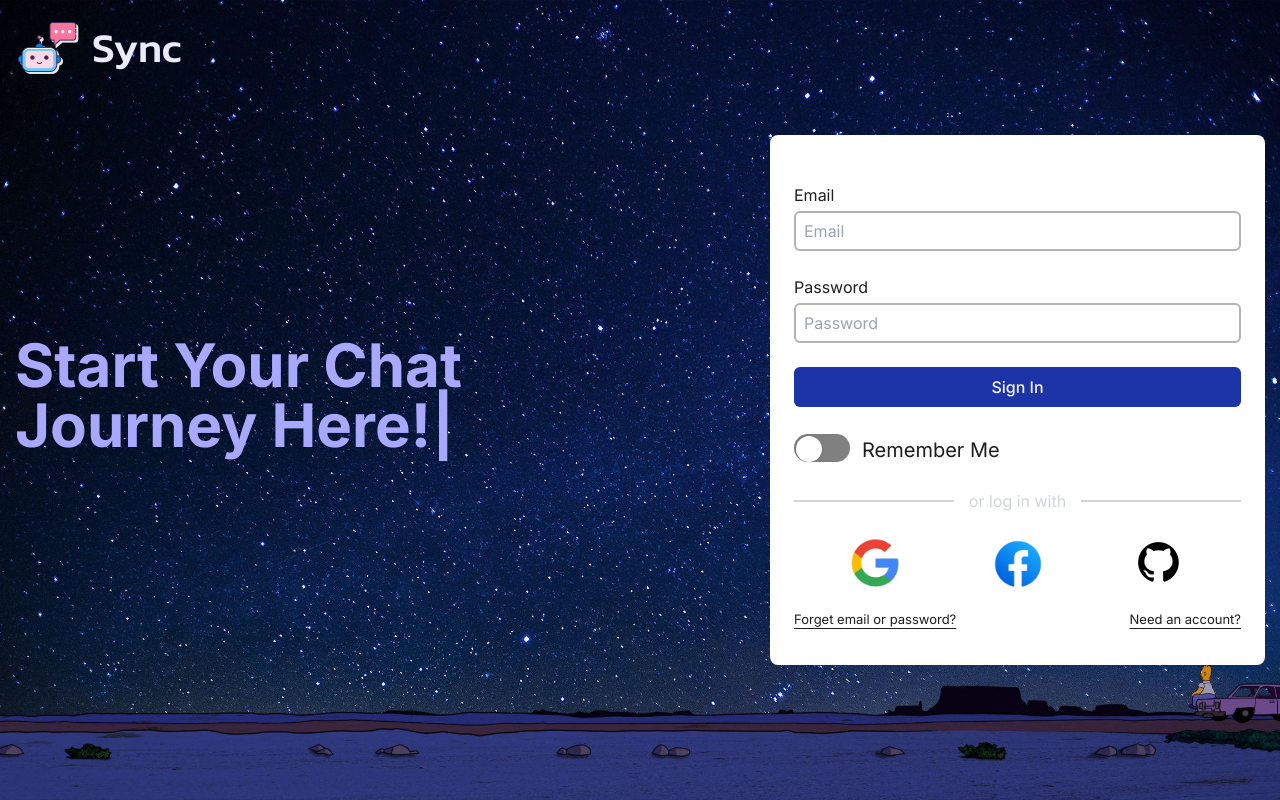
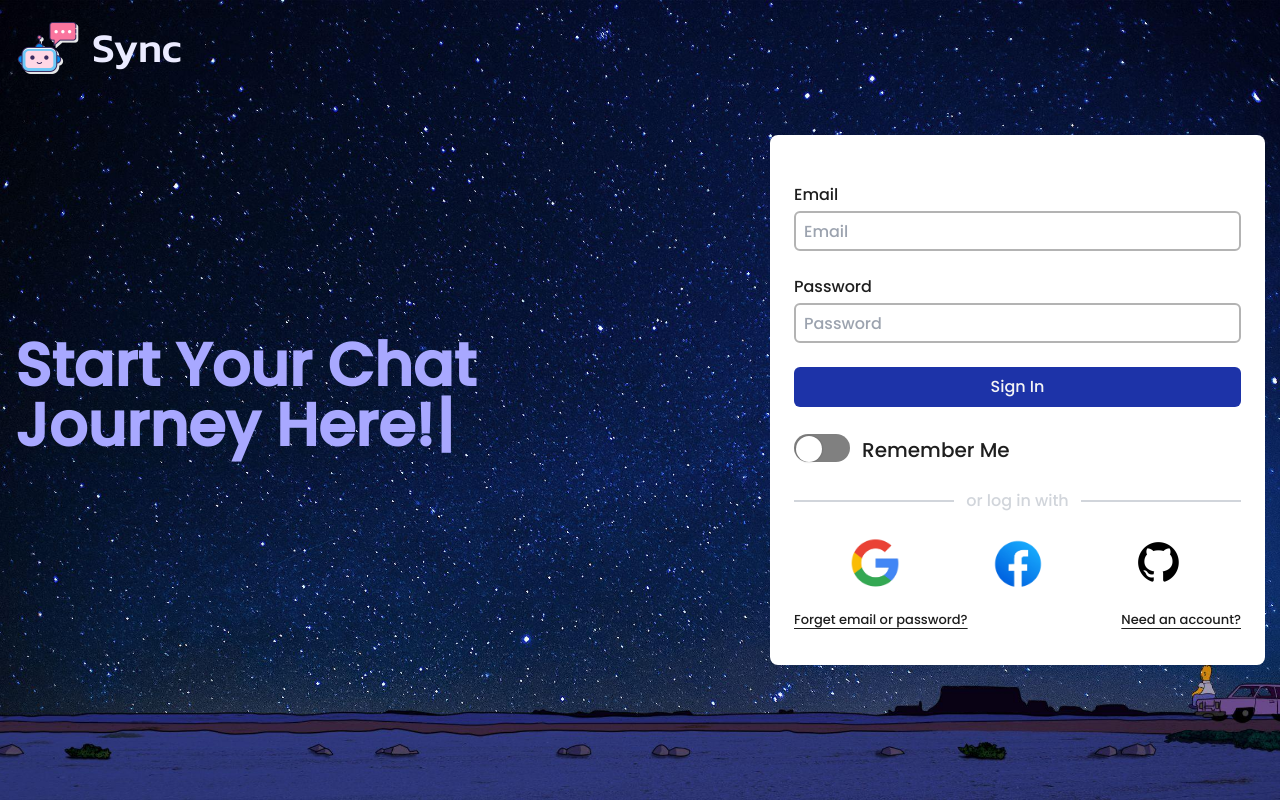
Before and after one commit to DiscordCataloger/sync, a Next.js app: page /login in a window 1280 px wide. Built offline with nearby package versions, Linux system fonts and the light colour scheme.

Commit message:
adding links to the buttons

```diff
--- a/src/app/(frontend)/(components)/login.jsx
+++ b/src/app/(frontend)/(components)/login.jsx
@@ -3,11 +3,13 @@ import { useState } from "react";
 import Switch from "./switch";
 import Image from "next/image";
 import { Button } from "@/components/ui/button";
+import { useRouter } from "next/navigation";
 
 export default function Login() {
   const [email, setEmail] = useState("");
   const [password, setPassword] = useState("");
   const [isOn, setIsOn] = useState(false);
+  const router = useRouter();
 
   function emailOnChange(e) {
     setEmail(e.target.value);
@@ -111,9 +113,11 @@ export default function Login() {
         <p className="text-[#1E1E1E] underline underline-offset-4">
           Forget email or password?
         </p>
-        <p className="text-[#1E1E1E] underline underline-offset-4">
-          Need an account?
-        </p>
+        <a onClick={() => router.replace("/register")}>
+          <p className="text-[#1E1E1E] underline underline-offset-4">
+            Need an account?
+          </p>
+        </a>
       </div>
     </div>
   );
--- a/src/app/(frontend)/(pages)/(auth)/layout.js
+++ /dev/null
@@ -1,30 +0,0 @@
-"use client";
-import { Kanit } from "next/font/google";
-import Image from "next/image";
-
-const kanit = Kanit({ subsets: ["latin"], weight: ["500"] });
-
-const Authlayout = ({ children }) => {
-  return (
-    <div>
-      <div className="absolute left-4 top-4 flex items-center">
-        <Image
-          src="/robo_icon.png"
-          alt="background"
-          width={64}
-          height={64}
-          className="mr-3 w-10 h-10 md:w-16 md:h-16"
-        />
-        <h1
-          className={`${kanit.className} text-[#EBEBFF] text-[30px] md:text-[41px] font-medium`}
-        >
-          Sync
-        </h1>
-      </div>
-      <div className="bg-[url('/nightsky.jpg')] bg-cover bg-no-repeat bg-center bg-fixed h-screen flex justify-center items-center">
-        {children}
-      </div>
-    </div>
-  );
-};
-export default Authlayout;
--- /dev/null
+++ b/src/app/(frontend)/(pages)/(auth)/login/layout.js
@@ -0,0 +1,36 @@
+"use client";
+import { Kanit, Poppins } from "next/font/google";
+import Image from "next/image";
+import Link from "next/link";
+
+const kanit = Kanit({ subsets: ["latin"], weight: ["500"] });
+const poppins = Poppins({ subsets: ["latin"], weight: ["500"] });
+
+const Authlayout = ({ children }) => {
+  return (
+    <div>
+      <Link href="/">
+        <div className="absolute left-4 top-4 flex items-center">
+          <Image
+            src="/robo_icon.png"
+            alt="background"
+            width={64}
+            height={64}
+            className="mr-3 w-10 h-10 md:w-16 md:h-16"
+          />
+          <h1
+            className={`${kanit.className} text-[#EBEBFF] text-[30px] md:text-[41px] font-medium`}
+          >
+            Sync
+          </h1>
+        </div>
+      </Link>
+      <div
+        className={`${poppins.className} bg-[url('/nightsky.jpg')] bg-cover bg-no-repeat bg-center bg-fixed h-screen flex justify-center items-center`}
+      >
+        {children}
+      </div>
+    </div>
+  );
+};
+export default Authlayout;
```
